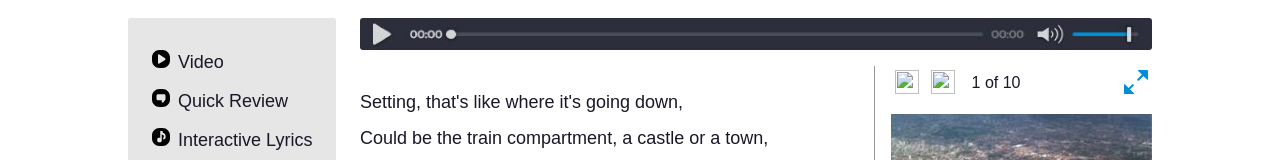
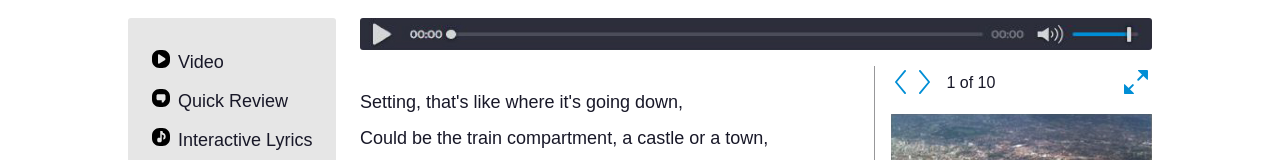
Before and after one commit to komizutama/FlocabularyCodeChallenge, a plain HTML site: page Index.html in a window 1280 px wide. Shown: the part 198-358 px from the top of the page. Drawn offline with Linux system fonts and the light colour scheme.

Commit message:
Update Index.html

```diff
--- a/Index.html
+++ b/Index.html
@@ -135,10 +135,10 @@
                     <div class="next-content" id="div-toggle">
                         <div class="next-content-header">
                             <div class="arrow-back grey-back wiggle">
-                                <img src="svgIcons/arrowBackBlue2.svg"/>
+                                <img src="svgIcons/arrowBackBlue.svg"/>
                             </div>
                             <div class="arrow-next grey-back wiggle"/>
-                                <img src="svgIcons/arrowNextBlue2.svg"/>
+                                <img src="svgIcons/arrowNextBlue.svg"/>
                             </div>
                             <div class="info-count">1 of 10</div>
                             <div class="full-screen grey-back wiggle">
```
